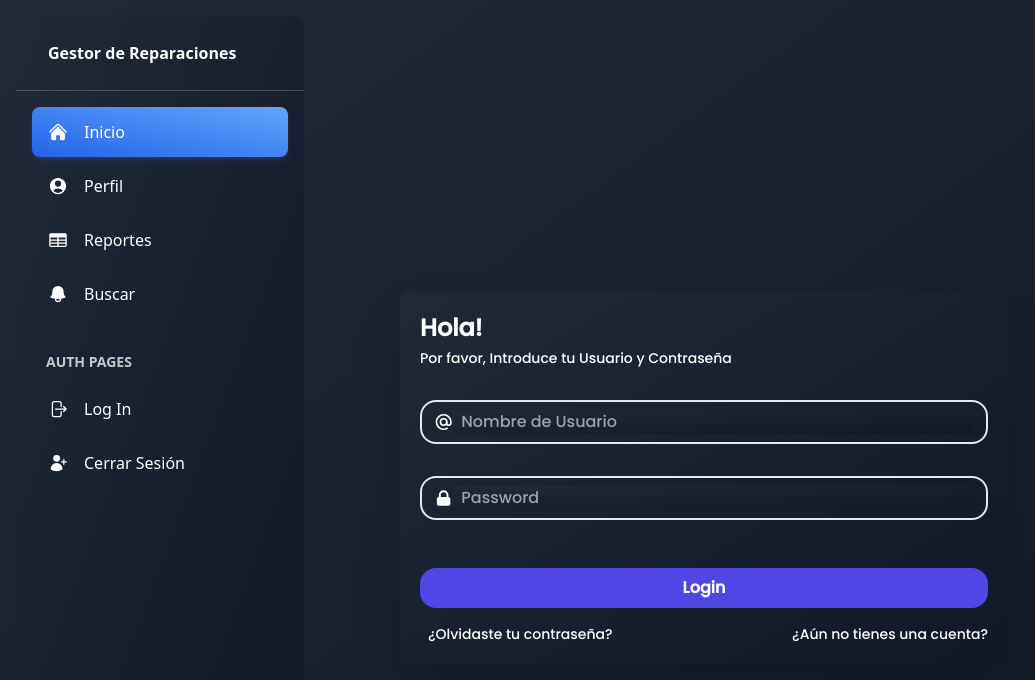
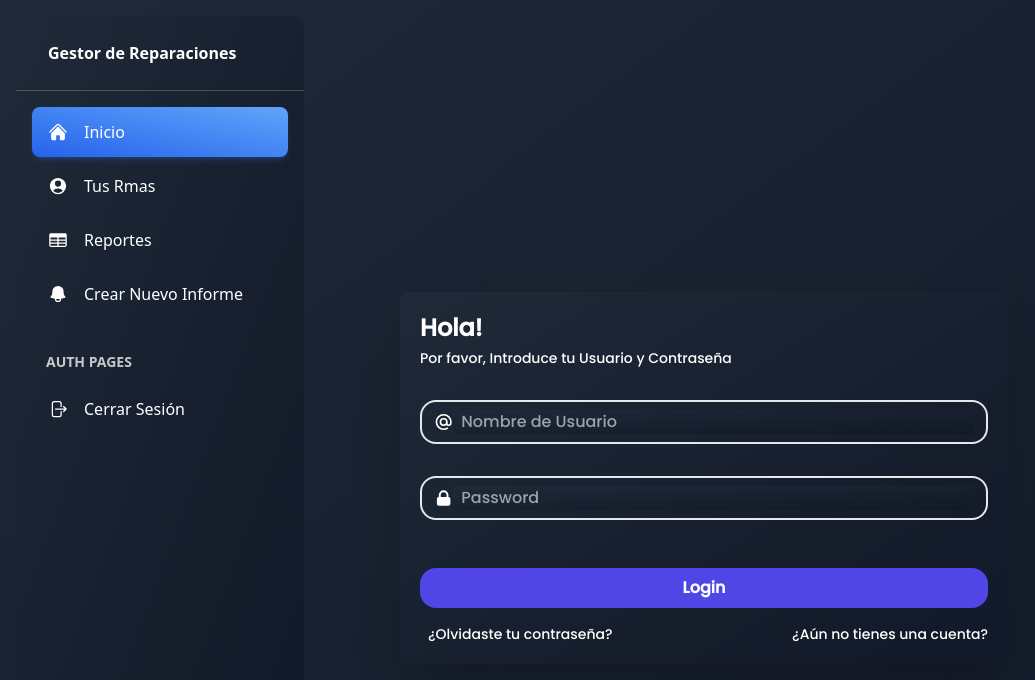
Before and after one commit to AlejandroCanals/RepairShop-CRM, a React (Vite) app in the folder front-end/app/: page /log-in in a window 1280 px wide. Shown: the top 680 px of the page, without its empty margins (0-1035 px from the left). Built offline with nearby package versions, Linux system fonts and the light colour scheme.

Commit message:
rutas privadas

```diff
--- a/front-end/app/src/App.jsx
+++ b/front-end/app/src/App.jsx
@@ -7,28 +7,39 @@ import { CreateReport } from "./pages/CrearReporte";
 import { Toaster } from "react-hot-toast";
 import { LogIn } from "./pages/LogIn";
 import { AuthProvider } from "./components/Login/AuthContext";
+import { PrivateRoute } from "./components/Routing/PrivateRoute"
 
 
 function App() {
   return (
     <AuthProvider>
-    <BrowserRouter>
+      <BrowserRouter>
 
         <Sidebar />
 
         <Routes>
           <Route path="/" element={<Inicio />} />
-          <Route path="/inicio" element={<Inicio />} />
-          <Route path="/reportes" element={<Reportes />} />
-          <Route path="/crear-reporte" element={<CreateReport />} />
+          <Route path="/Inicio" element={<Inicio />} />
+          <Route
+            path="/reportes"
+            element={
+              <PrivateRoute>
+                <Route index element={<Reportes />} />
+              </PrivateRoute>
+            }
+          />
+          <Route path="/crear-reporte"   element={
+              <PrivateRoute>
+                <Route index element={<CreateReport />} />
+              </PrivateRoute>
+            } />
           <Route path="/editar-reporte/:id" element={<CreateReport />} />
-
           <Route path="/log-in" element={<LogIn />} />
-
         </Routes>
 
-      <Toaster></Toaster>
-    </BrowserRouter>
+
+        <Toaster></Toaster>
+      </BrowserRouter>
     </AuthProvider>
   );
 }
--- a/front-end/app/src/components/Common/Bienvenido.jsx
+++ b/front-end/app/src/components/Common/Bienvenido.jsx
@@ -6,14 +6,15 @@ export function Bienvenido() {
   const { user } = useAuth();
 
   return (
-    <h2 className='mt-2 text-lg'>
+    <h2 className='mt-2 text-lg text-center'>
       {user ? (
         <>
-          Bienvenido de nuevo <span className="font-bold">{user.username}</span>
+          Bienvenido de nuevo <span className="font-bold text-blue-500">{user.username}</span>
         </>
       ) : (
         <>
           Bienvenido.{' '}
+          <br></br>
           <Link to="/log-in" className="text-blue-500 hover:underline">
             Inicia sesión
           </Link>{' '}
--- a/front-end/app/src/components/Login/useLogin.jsx
+++ b/front-end/app/src/components/Login/useLogin.jsx
@@ -25,7 +25,6 @@ export async function loginUser(username, password) {
         console.error('Error durante la solicitud:', error.message);
       }
 
-      // Puedes relanzar el error o manejarlo de otra manera
 
     }
   }
--- a/front-end/app/src/components/Routing/PrivateRoute.jsx
+++ b/front-end/app/src/components/Routing/PrivateRoute.jsx
@@ -1,13 +1,16 @@
-import React from 'react'
-import { Navigate } from 'react-router-dom'
-import { useAuth } from '../Login/AuthContext'
+// PrivateRoute.js
+import React from "react";
+import { Route, Routes, Navigate } from "react-router-dom";
+import { useAuth } from "../Login/AuthContext";
 
-export default function PrivateRoute({ children }) {
-  const { user } = useAuth()
+export function PrivateRoute({ children }) {
+  const { user } = useAuth();
 
   if (!user) {
-    return <Navigate to='/login' />
+    // Si el usuario no está autenticado, redirige a la página de inicio de sesión
+    return <Navigate to="/log-in" replace={true} />;
   }
 
-  return children;
+  // Si el usuario está autenticado, renderiza las rutas protegidas
+  return <Routes>{children}</Routes>;
 }
--- a/front-end/app/src/components/Sidebar/LogoutButton.jsx
+++ b/front-end/app/src/components/Sidebar/LogoutButton.jsx
@@ -1,15 +1,18 @@
 import React from "react";
 import { useAuth } from "../Login/AuthContext";
+import { useNavigate } from 'react-router-dom';
 
 export function LogoutButton() {
   const { logout } = useAuth();
+  const navigate = useNavigate();
 
   const handleLogout = () => {
     // Llama a la función de logout del contexto de autenticación
     logout();
 
     // Redirige a la página de inicio o a donde desees después de cerrar sesión
-    history.push("/log-in");
+
+    navigate("/inicio");
   };
 
   return (
@@ -18,15 +21,10 @@ export function LogoutButton() {
       className="middle none font-sans font-bold center transition-all disabled:opacity-50 disabled:shadow-none disabled:pointer-events-none text-xs py-3 rounded-lg text-white hover:bg-white/10 active:bg-white/30 w-full flex items-center gap-4 px-4 capitalize"
       type="button"
     >
-      <svg
-        xmlns="http://www.w3.org/2000/svg"
-        viewBox="0 0 24 24"
-        fill="currentColor"
-        aria-hidden="true"
-        className="w-5 h-5 text-inherit"
-      >
-        <path d="M6.25 6.375a4.125 4.125 0 118.25 0 4.125 4.125 0 01-8.25 0zM3.25 19.125a7.125 7.125 0 0114.25 0v.003l-.001.119a.75.75 0 01-.363.63 13.067 13.067 0 01-6.761 1.873c-2.472 0-4.786-.684-6.76-1.873a.75.75 0 01-.364-.63l-.001-.122zM19.75 7.5a.75.75 0 00-1.5 0v2.25H16a.75.75 0 000 1.5h2.25v2.25a.75.75 0 001.5 0v-2.25H22a.75.75 0 000-1.5h-2.25V7.5z"></path>
-      </svg>
+
+      <svg xmlns="http://www.w3.org/2000/svg" viewBox="0 0 24 24" fill="currentColor" aria-hidden="true" className="w-5 h-5 text-inherit">
+                  <path fillRule="evenodd" d="M7.5 3.75A1.5 1.5 0 006 5.25v13.5a1.5 1.5 0 001.5 1.5h6a1.5 1.5 0 001.5-1.5V15a.75.75 0 011.5 0v3.75a3 3 0 01-3 3h-6a3 3 0 01-3-3V5.25a3 3 0 013-3h6a3 3 0 013 3V9A.75.75 0 0115 9V5.25a1.5 1.5 0 00-1.5-1.5h-6zm10.72 4.72a.75.75 0 011.06 0l3 3a.75.75 0 010 1.06l-3 3a.75.75 0 11-1.06-1.06l1.72-1.72H9a.75.75 0 010-1.5h10.94l-1.72-1.72a.75.75 0 010-1.06z" clipRule="evenodd"></path>
+                </svg>
       <p className="block antialiased font-sans text-base leading-relaxed text-inherit font-medium capitalize">
         Cerrar Sesión
       </p>
--- a/front-end/app/src/components/Sidebar/Sidebar.jsx
+++ b/front-end/app/src/components/Sidebar/Sidebar.jsx
@@ -1,11 +1,8 @@
 import React from 'react';
-import { navigateUtil } from '../navigateUtil';
-import { useNavigate } from 'react-router-dom';
 import { LogoutButton } from './LogoutButton';
-
+import { Link } from 'react-router-dom';
 
 export function Sidebar() {
-  const navigate = useNavigate();
 
   return (
     <div className="sidebar">
@@ -26,7 +23,7 @@ export function Sidebar() {
         <div className="m-4">
           <ul className="mb-4 flex flex-col gap-1">
             <li>
-            <a onClick={() => navigateUtil(navigate, '/Inicio')}>
+              <Link to="/Inicio">
                 <button className="middle none font-sans font-bold center transition-all disabled:opacity-50 disabled:shadow-none disabled:pointer-events-none text-xs py-3 rounded-lg bg-gradient-to-tr from-blue-600 to-blue-400 text-white shadow-md shadow-blue-500/20 hover:shadow-lg hover:shadow-blue-500/40 active:opacity-[0.85] w-full flex items-center gap-4 px-4 capitalize" type="button">
                   <svg xmlns="http://www.w3.org/2000/svg" viewBox="0 0 24 24" fill="currentColor" aria-hidden="true" className="w-5 h-5 text-inherit">
                     <path d="M11.47 3.84a.75.75 0 011.06 0l8.69 8.69a.75.75 0 101.06-1.06l-8.689-8.69a2.25 2.25 0 00-3.182 0l-8.69 8.69a.75.75 0 001.061 1.06l8.69-8.69z"></path>
@@ -34,7 +31,7 @@ export function Sidebar() {
                   </svg>
                   <p className="block antialiased font-sans text-base leading-relaxed text-inherit font-medium capitalize">Inicio</p>
                 </button>
-            </a>
+              </Link>
             </li>
             <li>
               <a className="" href="#">
@@ -42,29 +39,30 @@ export function Sidebar() {
                   <svg xmlns="http://www.w3.org/2000/svg" viewBox="0 0 24 24" fill="currentColor" aria-hidden="true" className="w-5 h-5 text-inherit">
                     <path fillRule="evenodd" d="M18.685 19.097A9.723 9.723 0 0021.75 12c0-5.385-4.365-9.75-9.75-9.75S2.25 6.615 2.25 12a9.723 9.723 0 003.065 7.097A9.716 9.716 0 0012 21.75a9.716 9.716 0 006.685-2.653zm-12.54-1.285A7.486 7.486 0 0112 15a7.486 7.486 0 015.855 2.812A8.224 8.224 0 0112 20.25a8.224 8.224 0 01-5.855-2.438zM15.75 9a3.75 3.75 0 11-7.5 0 3.75 3.75 0 017.5 0z" clipRule="evenodd"></path>
                   </svg>
-                <p className="block antialiased font-sans text-base leading-relaxed text-inherit font-medium capitalize">Perfil</p>
+                  <p className="block antialiased font-sans text-base leading-relaxed text-inherit font-medium capitalize">Tus Rmas </p>
                 </button>
               </a>
             </li>
             <li>
-            <a onClick={() => navigateUtil(navigate, '/reportes')}>
+              <Link to="/Reportes">
                 <button className="middle none font-sans font-bold center transition-all disabled:opacity-50 disabled:shadow-none disabled:pointer-events-none text-xs py-3 rounded-lg text-white hover:bg-white/10 active:bg-white/30 w-full flex items-center gap-4 px-4 capitalize" type="button">
                   <svg xmlns="http://www.w3.org/2000/svg" viewBox="0 0 24 24" fill="currentColor" aria-hidden="true" className="w-5 h-5 text-inherit">
                     <path fillRule="evenodd" d="M1.5 5.625c0-1.036.84-1.875 1.875-1.875h17.25c1.035 0 1.875.84 1.875 1.875v12.75c0 1.035-.84 1.875-1.875 1.875H3.375A1.875 1.875 0 011.5 18.375V5.625zM21 9.375A.375.375 0 0020.625 9h-7.5a.375.375 0 00-.375.375v1.5c0 .207.168.375.375.375h7.5a.375.375 0 00.375-.375v-1.5zm0 3.75a.375.375 0 00-.375-.375h-7.5a.375.375 0 00-.375.375v1.5c0 .207.168.375.375.375h7.5a.375.375 0 00.375-.375v-1.5zm0 3.75a.375.375 0 00-.375-.375h-7.5a.375.375 0 00-.375.375v1.5c0 .207.168.375.375.375h7.5a.375.375 0 00.375-.375v-1.5zM10.875 18.75a.375.375 0 00.375-.375v-1.5a.375.375 0 00-.375-.375h-7.5a.375.375 0 00-.375.375v1.5c0 .207.168.375.375.375h7.5zM3.375 15h7.5a.375.375 0 00.375-.375v-1.5a.375.375 0 00-.375-.375h-7.5a.375.375 0 00-.375.375v1.5c0 .207.168.375.375.375zm0-3.75h7.5a.375.375 0 00.375-.375v-1.5A.375.375 0 0010.875 9h-7.5A.375.375 0 003 9.375v1.5c0 .207.168.375.375.375z" clipRule="evenodd"></path>
                   </svg>
                   <p className="block antialiased font-sans text-base leading-relaxed text-inherit font-medium capitalize">Reportes</p>
                 </button>
-            </a>
+              </Link>
             </li>
             <li>
-            <a className="" href="crear-reporte">
+              <Link to="/Crear-Reporte">
                 <button className="middle none font-sans font-bold center transition-all disabled:opacity-50 disabled:shadow-none disabled:pointer-events-none text-xs py-3 rounded-lg text-white hover:bg-white/10 active:bg-white/30 w-full flex items-center gap-4 px-4 capitalize" type="button">
                   <svg xmlns="http://www.w3.org/2000/svg" viewBox="0 0 24 24" fill="currentColor" aria-hidden="true" className="w-5 h-5 text-inherit">
                     <path fillRule="evenodd" d="M5.25 9a6.75 6.75 0 0113.5 0v.75c0 2.123.8 4.057 2.118 5.52a.75.75 0 01-.297 1.206c-1.544.57-3.16.99-4.831 1.243a3.75 3.75 0 11-7.48 0 24.585 24.585 0 01-4.831-1.244.75.75 0 01-.298-1.205A8.217 8.217 0 005.25 9.75V9zm4.502 8.9a2.25 2.25 0 104.496 0 25.057 25.057 0 01-4.496 0z" clipRule="evenodd"></path>
                   </svg>
-                <p className="block antialiased font-sans text-base leading-relaxed text-inherit font-medium capitalize">Buscar</p>
+
+                  <p className="block antialiased font-sans text-base leading-relaxed text-inherit font-medium capitalize">Crear Nuevo Informe</p>
                 </button>
-            </a>
+              </Link>
             </li>
           </ul>
           <ul className="mb-4 flex flex-col gap-1">
@@ -72,18 +70,8 @@ export function Sidebar() {
               <p className="block antialiased font-sans text-sm leading-normal text-white font-black uppercase opacity-75">auth pages</p>
             </li>
             <li>
-            <a onClick={() => navigateUtil(navigate, '/log-in')}>
-              <button className="middle none font-sans font-bold center transition-all disabled:opacity-50 disabled:shadow-none disabled:pointer-events-none text-xs py-3 rounded-lg text-white hover:bg-white/10 active:bg-white/30 w-full flex items-center gap-4 px-4 capitalize" type="button">
-                <svg xmlns="http://www.w3.org/2000/svg" viewBox="0 0 24 24" fill="currentColor" aria-hidden="true" className="w-5 h-5 text-inherit">
-                  <path fillRule="evenodd" d="M7.5 3.75A1.5 1.5 0 006 5.25v13.5a1.5 1.5 0 001.5 1.5h6a1.5 1.5 0 001.5-1.5V15a.75.75 0 011.5 0v3.75a3 3 0 01-3 3h-6a3 3 0 01-3-3V5.25a3 3 0 013-3h6a3 3 0 013 3V9A.75.75 0 0115 9V5.25a1.5 1.5 0 00-1.5-1.5h-6zm10.72 4.72a.75.75 0 011.06 0l3 3a.75.75 0 010 1.06l-3 3a.75.75 0 11-1.06-1.06l1.72-1.72H9a.75.75 0 010-1.5h10.94l-1.72-1.72a.75.75 0 010-1.06z" clipRule="evenodd"></path>
-                </svg>
-                <p className="block antialiased font-sans text-base leading-relaxed text-inherit font-medium capitalize">Log in</p>
-              </button>
-            </a>
-          </li>
-          <li>
-            <a className="" href="#">
-              <LogoutButton/>
+              <a >
+                <LogoutButton />
               </a>
             </li>
           </ul>
--- a/front-end/app/src/pages/Inicio.jsx
+++ b/front-end/app/src/pages/Inicio.jsx
@@ -4,6 +4,7 @@ import { Content } from '../components/content';
 import { StatusCard } from '../components/Inicio/StatusCard';
 import { useStatusCounts } from '../components/Inicio/useStatusCount';
 import { Bienvenido } from '../components/Common/Bienvenido';
+import { useAuth } from '../components/Login/AuthContext';
 
 //Imagenes
 import tools from '../assets/tools.png'
@@ -16,6 +17,7 @@ import done from '../assets/done.png'
 export function Inicio() {
 
   const { statusCounts } = useStatusCounts();
+  const { user } = useAuth();
 
   return (
     <div>
@@ -24,21 +26,20 @@ export function Inicio() {
         <div className="flex flex-col items-center justify-center mt-[80px]" >
 
           <UserIcon />
-        <Bienvenido/>
+          <Bienvenido />
 
         </div>
-        <h1 className='text-center font-bold text-3xl mt-20 '>RESUMEN DEL ESTADO DE RMAS</h1>
+        {user && (
+          <>
+            <h1 className='text-center font-bold text-3xl mt-20 '>RESUMEN DEL ESTADO DE RMAS</h1>
 
-
-        <div className='grid grid-cols-3 gap-4 ml-[230px] mt-20'>
-
-          <StatusCard  src={box} label="Recibidos" count={statusCounts.received_count} />
-          <StatusCard src={tools} label="En Taller" count={statusCounts.in_repair_count} />
-          <StatusCard src={done} label="Reparados" count={statusCounts.repaired_count} />
-
-        </div>
-
-
+            <div className='grid grid-cols-3 gap-4 ml-[230px] mt-20'>
+              <StatusCard src={box} label="Recibidos" count={statusCounts.received_count} />
+              <StatusCard src={tools} label="En Taller" count={statusCounts.in_repair_count} />
+              <StatusCard src={done} label="Reparados" count={statusCounts.repaired_count} />
+            </div>
+          </>
+        )}
       </Content>
 
     </div>
```
Also changed, not shown: front-end/app/estructura de carpeta.txt, 1 other file (tests, documents, lock files or other folders). Lines whose indentation alone changed are shown as unchanged.
